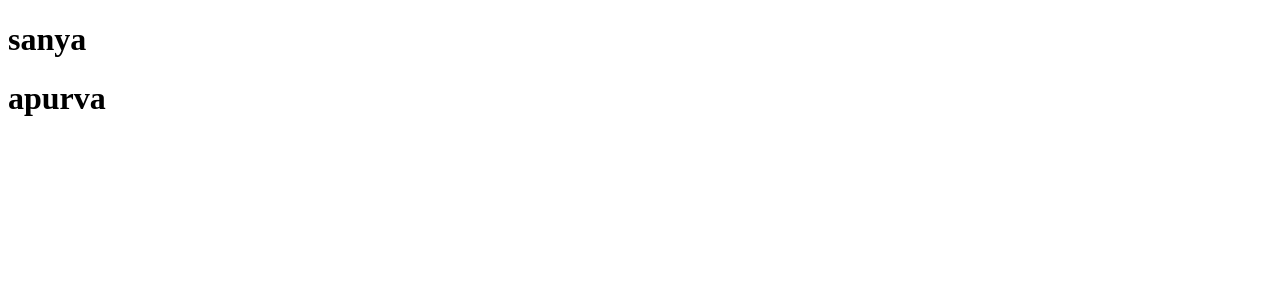
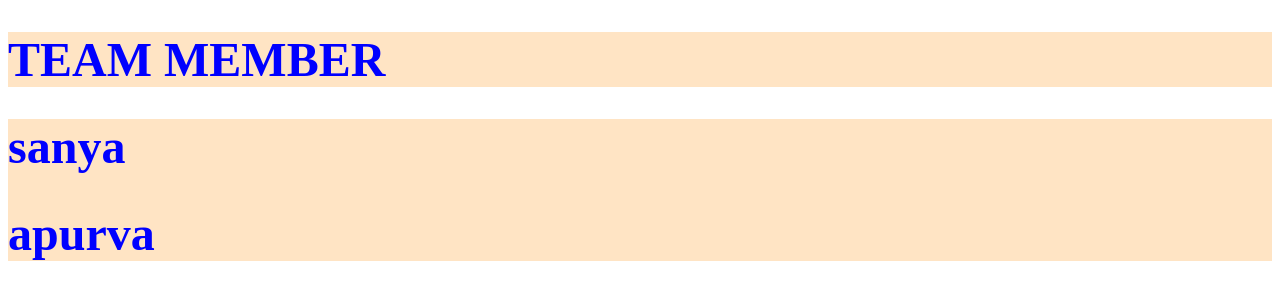
Before and after one commit to SanyaKashyup108/branch, a plain HTML site: page index.html in a window 1280 px wide. Drawn offline with Linux system fonts and the light colour scheme.

Commit message:
addingLines

```diff
--- a/index.html
+++ b/index.html
@@ -4,11 +4,14 @@
     <meta charset="UTF-8">
     <meta name="viewport" content="width=device-width, initial-scale=1.0">
     <title>Document</title>
+    <link rel="stylesheet" href="style.css">
 </head>
 <body>
+    <div class="heading"><h1>TEAM MEMBER</h1></div>
     <div class="team">
         <h1>sanya</h1>
         <h1>apurva</h1>
+
     </div>
 </body>
 </html>
--- a/style.css
+++ b/style.css
@@ -3,3 +3,8 @@
     color: blue;
     background-color: bisque;
 }
+.heading{
+    font-size: x-large;
+    color: blue;
+    background-color: bisque;
+}
```
